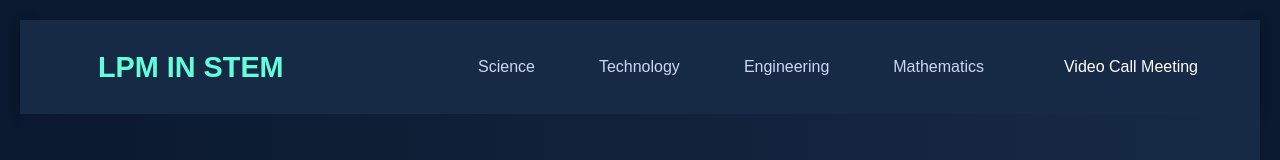
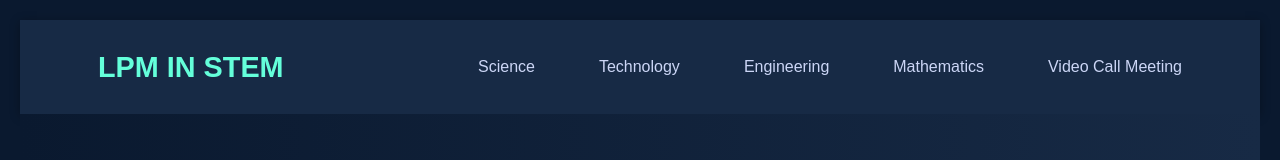
Before and after one commit to TSSEJED/ST, a plain HTML site: page index.html in a window 1280 px wide. Shown: the top 160 px of the page. Drawn offline with Linux system fonts and the light colour scheme.

Commit message:
Update index.html

```diff
--- a/index.html
+++ b/index.html
@@ -17,7 +17,7 @@
             <li><a href="tech.html" class="nav-link">Technology</a></li>
             <li><a href="engenering.html" class="nav-link">Engineering</a></li>
             <li><a href="math.html" class="nav-link">Mathematics</a></li>
-            <li><a href="vido.html" class="nav-link"></a>Video Call Meeting</li>
+            <li><a href="vido.html" class="nav-link">Video Call Meeting</a></li>
 
 
 
```
